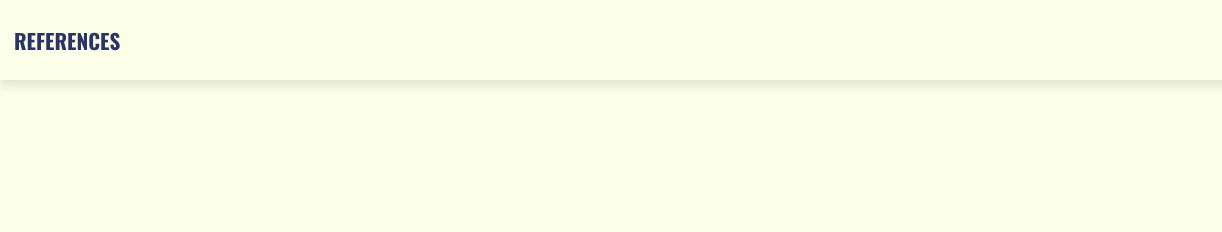
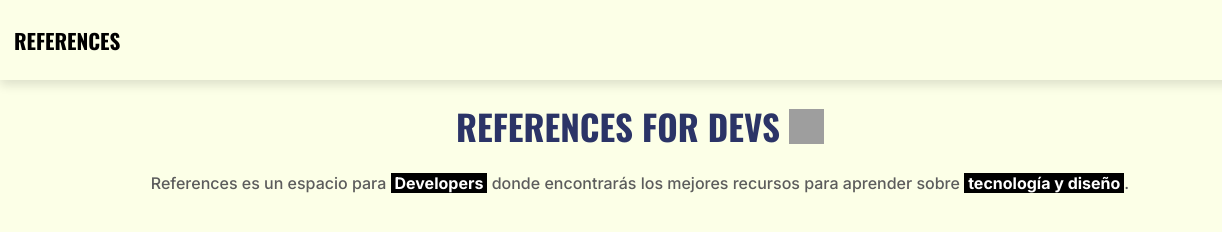
Before and after one commit to korelss7/references, a plain HTML site: page src/index.html in a window 1280 px wide. Shown: the full height of the page, 0-1222 px from the left. Drawn offline with nearby package versions, Linux system fonts and the light colour scheme; grey boxes are pictures that could not be loaded.

Commit message:
Agrego el inicio, cambios en el nav y nuevos colores

```diff
--- a/src/index.html
+++ b/src/index.html
@@ -5,13 +5,14 @@
   <meta http-equiv="X-UA-Compatible" content="IE=edge">
   <meta name="viewport" content="width=device-width, initial-scale=1.0">
   <title>References Code</title>
+  <link rel="shortcut icon" href="../src/assets/icons/loco-icon.png" type="image/x-icon">
   <link rel="preconnect" href="https://fonts.googleapis.com">
   <link rel="preconnect" href="https://fonts.gstatic.com" crossorigin>
   <link href="https://fonts.googleapis.com/css2?family=Inter:wght@300;500;700&family=Oswald:wght@300;500;700&display=swap" rel="stylesheet">
   <link rel="stylesheet" href="./sass/main.css">
 </head>
 <body>
-  <header>
+  <header class="first-header">
     <div class="logo">
       <h1 class="logo__text">REFERENCES</h1>
     </div>
@@ -28,7 +29,10 @@
     <img class="menu-burger" src="./assets/icons/menu.png" alt="Menu">
   </header>
   <main>
-
+    <section class="inicio">
+      <h2 class="inicio__tittle">References for Devs <span class="inicio__icon"></span></h2>
+      <p class="inicio__descrip">References es un espacio para <b>Developers</b> donde encontrarás los mejores recursos para aprender sobre <b>tecnología y diseño</b>.</p>
+    </section>
   </main>
   <footer>
 
--- a/src/sass/main.scss
+++ b/src/sass/main.scss
@@ -5,6 +5,7 @@
 // COMPONENTS
 // LAYOUT
 @use 'scss/layout/nav';
+@use 'scss/layout/presentation'
 // VIEWS
 
 // THEMES
--- a/src/sass/scss/base/_inicial.scss
+++ b/src/sass/scss/base/_inicial.scss
@@ -17,3 +17,6 @@
   font-family: $font-text;
   background-color: $bg-color;
 }
+main {
+  padding-top: 55px;
+}
--- a/src/sass/scss/layout/_nav.scss
+++ b/src/sass/scss/layout/_nav.scss
@@ -1,6 +1,8 @@
 @use '../utilities/variables' as *;
 
-header {
+.first-header {
+  position: fixed;
+  top: 0;
   display: flex;
   align-items: center;
   justify-content: space-between;
@@ -14,7 +16,7 @@
     font-family: $font-title;
 
     &__text {
-      color: $primary-color;
+      color: #000;
       font-size: 2.1rem;
     }
   }
@@ -26,8 +28,8 @@
     top: 0;
     width: 100%;
     height: 100vh;
-    background-color: rgba(230,230,230,0.25);
-    backdrop-filter: blur(1.7px);
+    background-color: #2b346736;
+    backdrop-filter: blur(2.7px);
     margin-left: -100%;
     transition: all 0.5s ease;
 
@@ -44,6 +46,11 @@
         font-weight: 700;
         text-decoration: none;
         color: rgb(0, 0, 0, 0.4);
+      }
+      .nav-container__link:hover {
+        text-shadow: 0 0 19px #9f9f9f;
+        color: $var-color;
+        transition: all 0.5s ease;
       }
       .active {
         color: $var-color;
--- a/src/sass/scss/utilities/_variables.scss
+++ b/src/sass/scss/utilities/_variables.scss
@@ -2,5 +2,6 @@
 $second-color: #BAD7E9;
 $bg-color: #FCFFE7;
 $var-color: #EB455F;
+$p-color: #5c5c5c;
 $font-text: 'Inter', sans-serif;
 $font-title: 'Oswald', sans-serif;
```
Also changed, not shown: src/sass/main.css, src/sass/scss/components/_menu-burger.scss (deleted), 1 other file.
